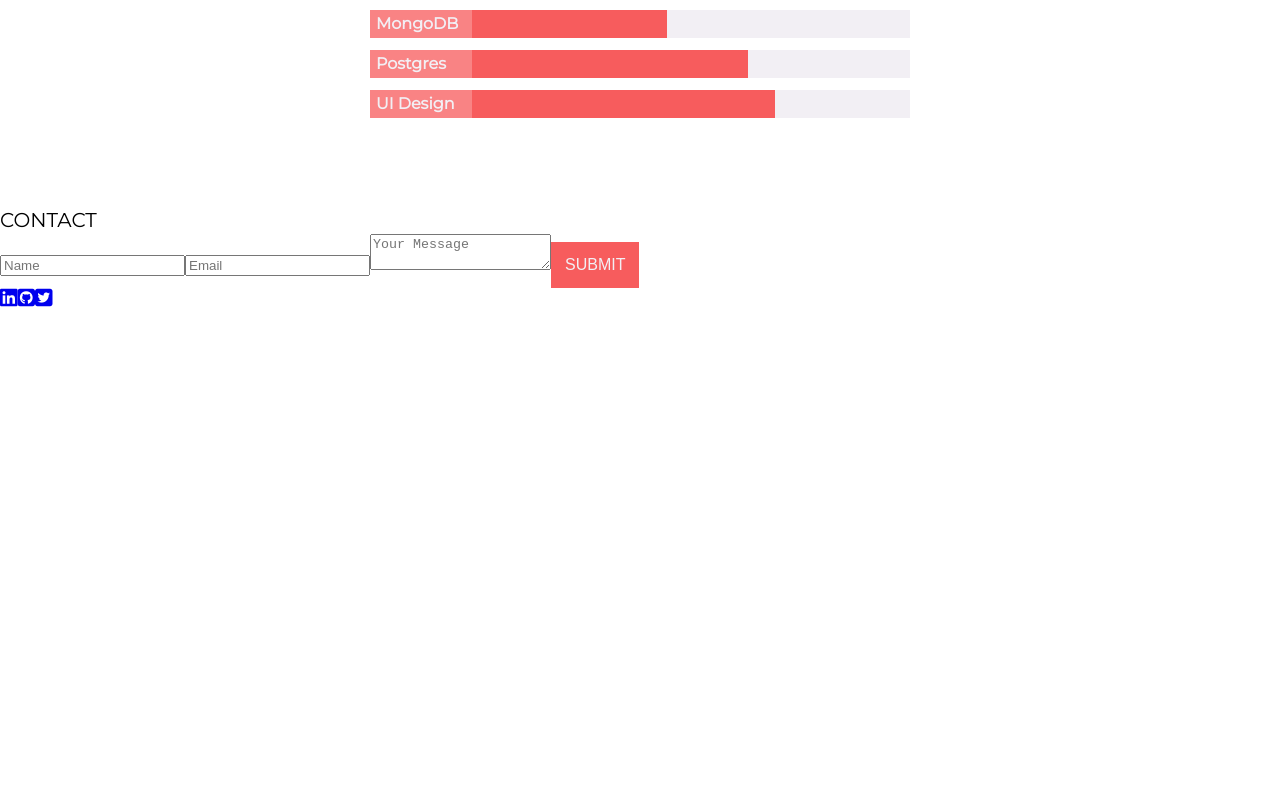
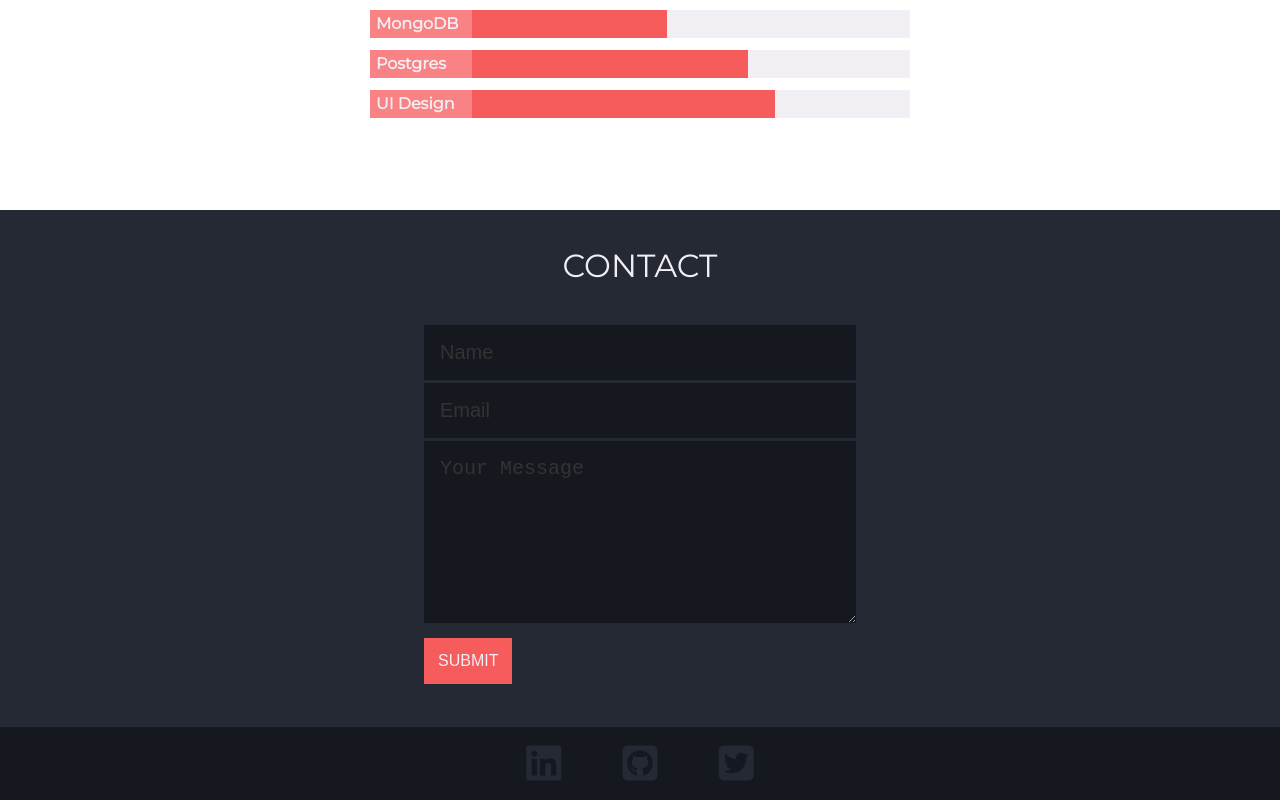
Before and after one commit to curm90/portfolio, a React (Create React App) app: page / in a window 1280 px wide. Shown: the part 1260-2060 px from the top of the page. Before the commit the page ends 1575 px from the top, so only its background shows below. Built offline with nearby package versions, Linux system fonts and the light colour scheme; a web font is replaced by a local one.

Commit message:
footer styles

```diff
--- a/src/components/Footer.js
+++ b/src/components/Footer.js
@@ -5,7 +5,6 @@ const Footer = () => (
   <section className='footer-container'>
     <h1 className='title'>CONTACT</h1>
     <Contact />
-    {/* <button className="button">Get in touch</button> */}
     <div className='links-container'>
       <div className='social-links'>
         <a
--- /dev/null
+++ b/src/styles/components/_footer.scss
@@ -0,0 +1,64 @@
+.footer-container {
+  background: $background;
+  @include flex(column, space-between, center);
+  height: 55rem;
+  padding: $xl-size 0 0 0;
+
+  .title {
+    color: $light-text;
+    font-size: $l-size;
+  }
+
+  .form {
+    @include flex(column, center, center);
+
+    .input {
+      background: #15181e;
+      outline: none;
+      appearance: none;
+      border: none;
+      padding: $s-size;
+      margin-bottom: 0.3rem;
+      width: 40rem;
+      color: $light-text;
+      font-size: $m-size;
+    }
+
+    .text-input {
+      height: 15rem;
+    }
+
+    ::placeholder {
+      color: $dark-text;
+      font-size: $m-size;
+    }
+
+    .button {
+      align-self: flex-start;
+    }
+  }
+
+  .links-container {
+    width: 100%;
+    @include flex(row, center, center);
+    background: #15181e;
+
+    .social-links {
+      @include flex(row, space-evenly, center);
+      width: 35rem;
+      font-size: $xl-size;
+      padding: $s-size 0;
+    }
+
+    .link {
+      transition: all ease-out 0.2s;
+      color: $background;
+      cursor: pointer;
+
+      &:hover {
+        transition: all ease-in 0.2s;
+        color: $secondary;
+      }
+    }
+  }
+}
--- a/src/styles/styles.scss
+++ b/src/styles/styles.scss
@@ -12,3 +12,4 @@
 @import './components/header';
 @import './components/about';
 @import './components/skills';
+@import './components/footer';
```
